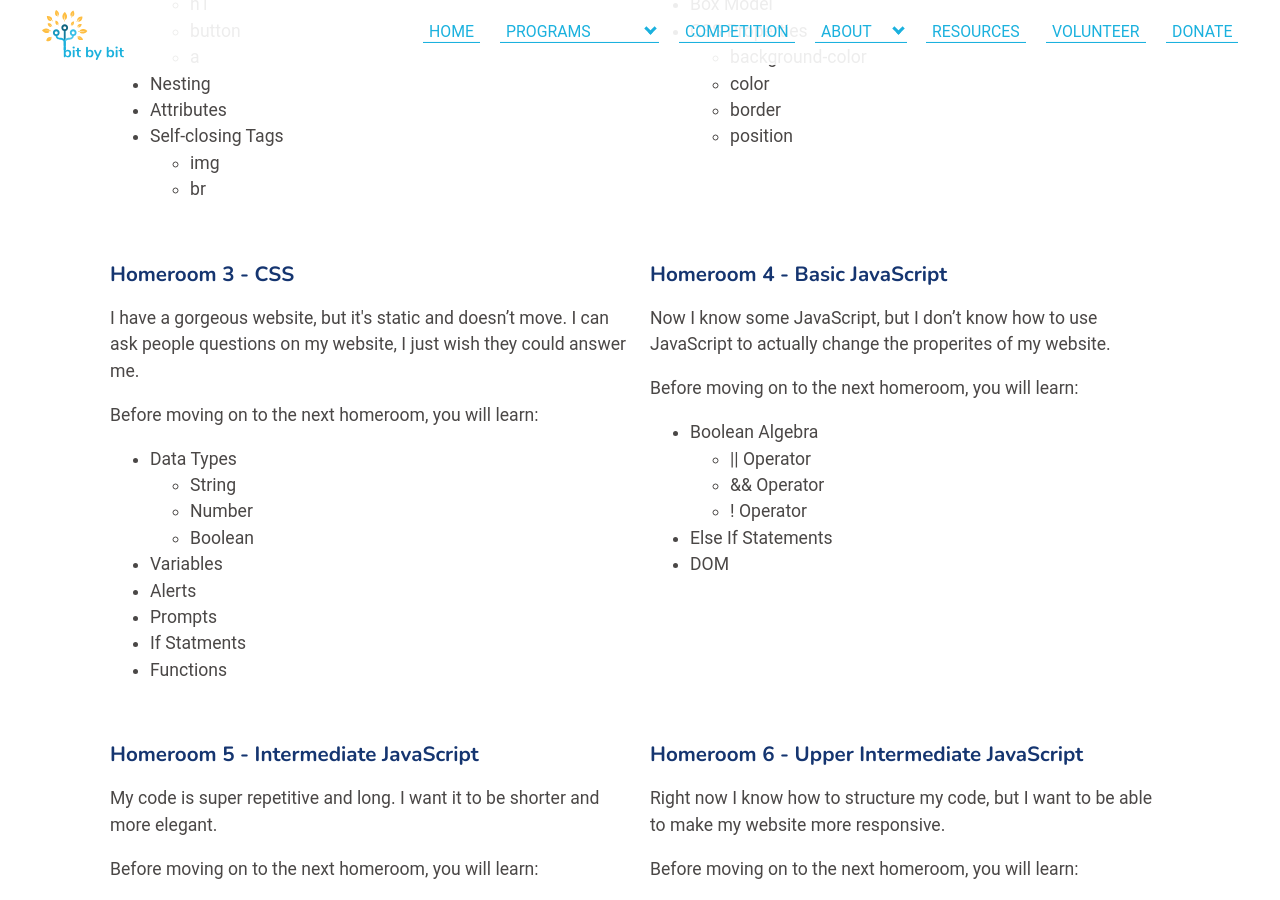
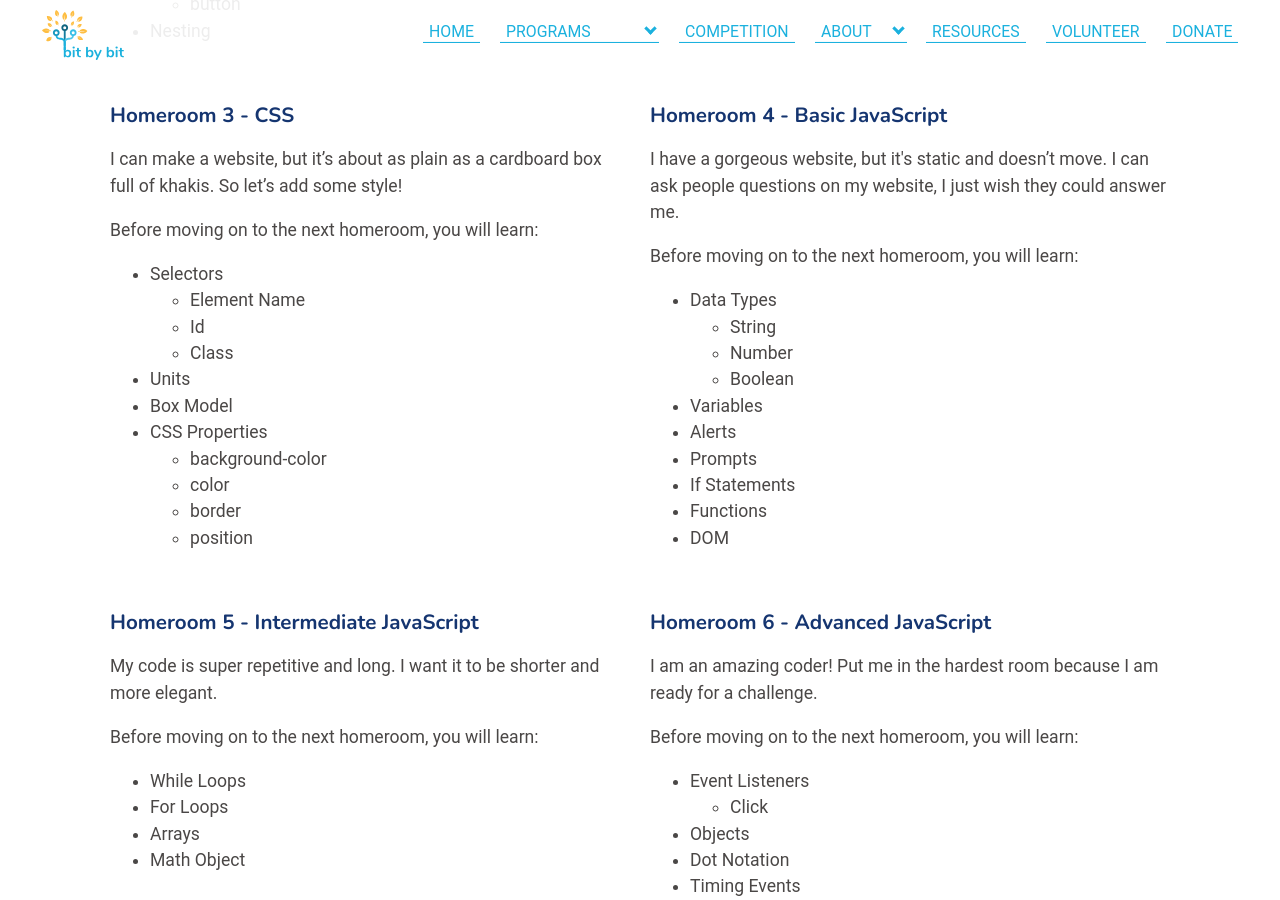
Before and after one commit to bit-by-bit-coding/bxb-website, a Jekyll site: the page built from homerooms.html, in a window 1280 px wide and 900 px high, scrolled down 1091 px. Built offline with Jekyll 4.4.1, drawn with Linux system fonts in a browser that asks for light colours; nearby versions of some CDN libraries; some web fonts are replaced; some of the changed text lies outside the part shown.

Commit message:
Revert "Update Homeroom Page"

```diff
--- a/homerooms.html
+++ b/homerooms.html
@@ -33,26 +33,34 @@
             Before moving on to the next homeroom, you will learn:
         </p>
         <ul>
-            <li>Basic Structure of Code</li>
+            <li>Basic structure of code</li>
             <li>Tags</li>
             <ul>
                 <li>body</li>
                 <li>p</li>
-                <li>h1</li>
                 <li>button</li>
-                <li>a</li>
             </ul>
             <li>Nesting</li>
+        </ul>
+    </div>
+    <div class="details-item">
+        <h3>Homeroom 2 - Advanced HTML</h3>
+        <p>
+            I know HTML is a language and not just random letters, but it's not a language I speak fluently.
+        </p>
+        <p>Before moving on to the next homeroom, you will learn:</p>
+        <ul>
             <li>Attributes</li>
             <li>Self-closing Tags</li>
             <ul>
                 <li>img</li>
                 <li>br</li>
             </ul>
+            <li>Ids</li>
         </ul>
     </div>
     <div class="details-item">
-        <h3>Homeroom 2 - Advanced HTML</h3>
+        <h3>Homeroom 3 - CSS</h3>
         <p>
             I can make a website, but it’s about as plain as a cardboard box full of khakis. So let’s add some style!
         </p>
@@ -91,25 +100,8 @@
             <li>Variables</li>
             <li>Alerts</li>
             <li>Prompts</li>
-            <li>If Statments</li>
+            <li>If Statements</li>
             <li>Functions</li>
-            </ul>
-        </ul>
-    </div>
-    <div class="details-item">
-        <h3>Homeroom 4 - Basic JavaScript</h3>
-        <p>
-            Now I know some JavaScript, but I don’t know how to use JavaScript to actually change the properites of my website.
-        </p>
-        <p>Before moving on to the next homeroom, you will learn:</p>
-        <ul>
-            <li>Boolean Algebra</li>
-            <ul>
-                <li>|| Operator</li>
-                <li>&& Operator</li>
-                <li>! Operator</li>
-            </ul>
-            <li>Else If Statements</li>
             <li>DOM</li>
         </ul>
     </div>
@@ -123,12 +115,13 @@
             <li>While Loops</li>
             <li>For Loops</li>
             <li>Arrays</li>
+            <li>Math Object</li>
         </ul>
     </div>
     <div class="details-item">
-        <h3>Homeroom 6 - Upper Intermediate JavaScript</h3>
+        <h3>Homeroom 6 - Advanced JavaScript</h3>
         <p>
-            Right now I know how to structure my code, but I want to be able to make my website more responsive.
+            I am an amazing coder! Put me in the hardest room because I am ready for a challenge.
         </p>
         <p>Before moving on to the next homeroom, you will learn:</p>
         <ul>
@@ -136,17 +129,6 @@
             <ul>
                 <li>Click</li>
             </ul>
-            <li>Math Object</li>
-            <li>update Image Sources</li>
-        </ul>
-    </div>
-    <div class="details-item">
-        <h3>Homeroom 7 - Advanced JavaScript</h3>
-        <p>
-            I am an amazing coder! Put me in the hardest room because I am ready for a challenge.
-        </p>
-        <p>Before moving on to the next homeroom, you will learn:</p>
-        <ul>
             <li>Objects</li>
             <li>Dot Notation</li>
             <li>Timing Events</li>
```
Also changed, not shown: other parts of homerooms.html (+3 -2 lines), ffresources.html (+116 -164 lines).
